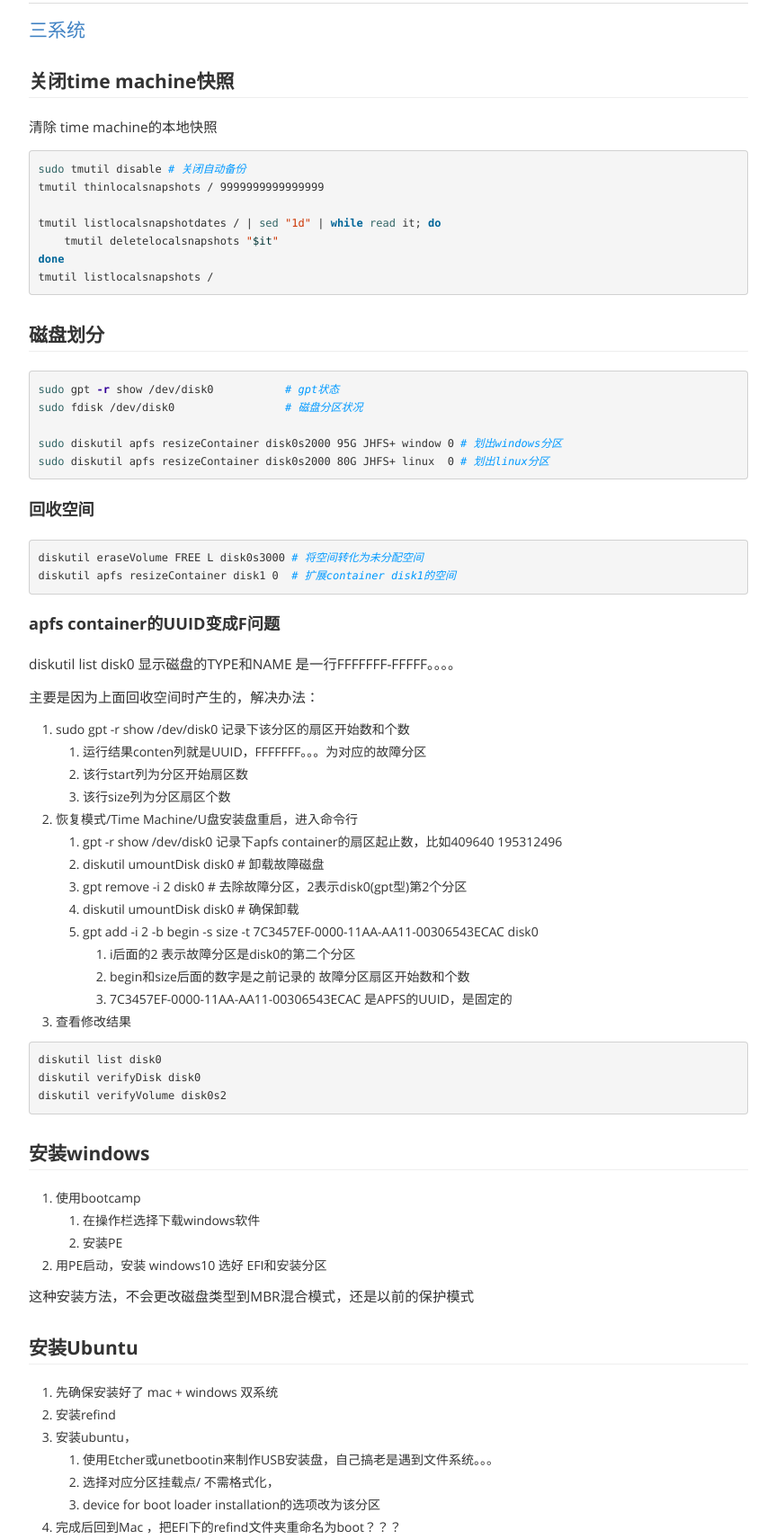
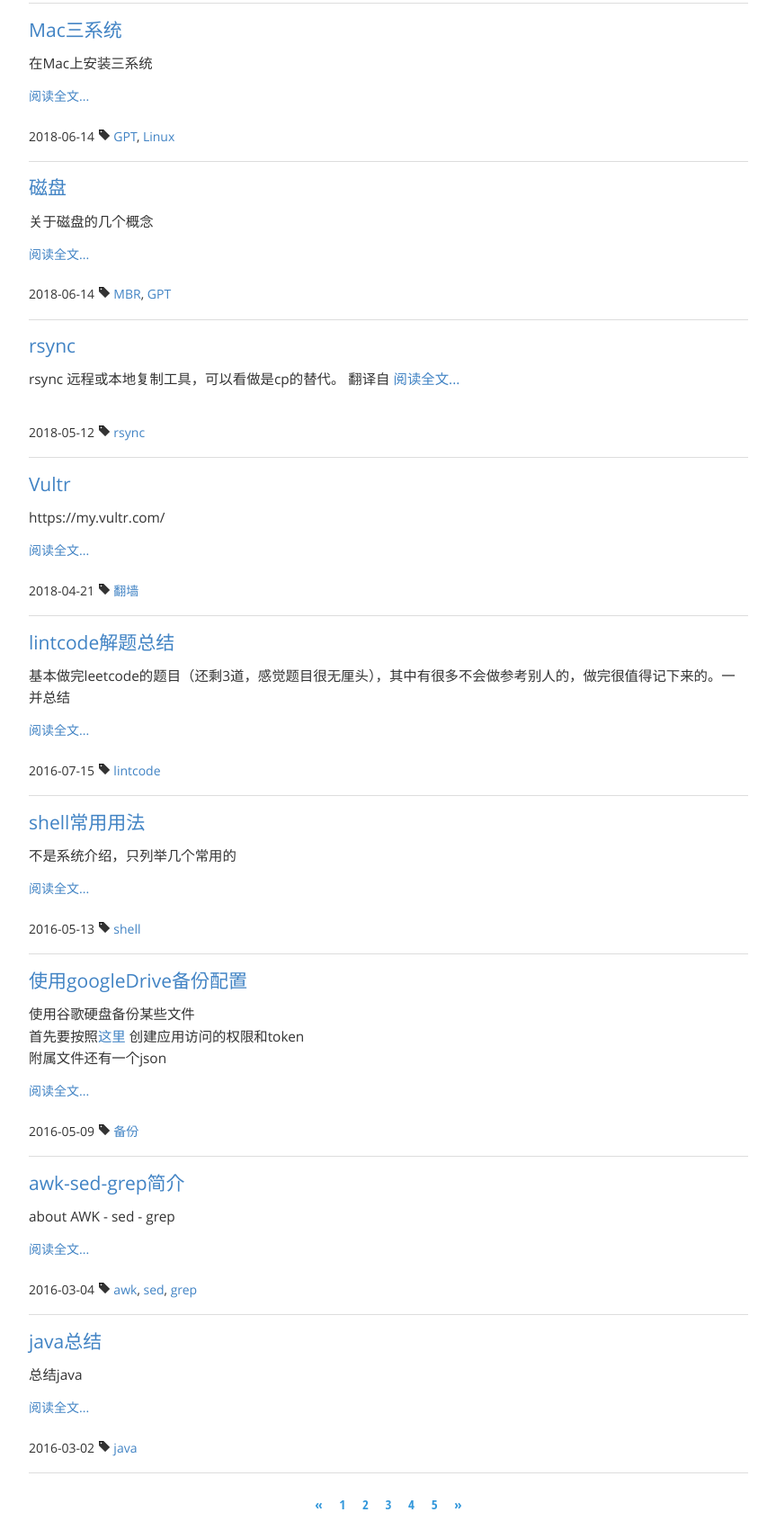
Before and after one commit to yacc3/yacc3.github.io, a plain HTML site: page index.html in a window 1280 px wide. Shown: the part 232-1943 px from the top of the page at 90% size, without its empty margins (208-1071 px from the left). Drawn offline with Linux system fonts and the light colour scheme.

Commit message:
2019-03-18 05:00:17

```diff
--- a/index.html
+++ b/index.html
@@ -63,113 +63,16 @@
         <hr/>
 
 
-        <h11><a class="title" href="/posts/%E4%B8%89%E7%B3%BB%E7%BB%9F">三系统</a></h11>
+        <h11><a class="title" href="/posts/%E4%B8%89%E7%B3%BB%E7%BB%9F">Mac三系统</a></h11>
         <div class="post_at_index">
-            <h1 id="关闭time-machine快照">关闭time machine快照</h1>
-
-<p>清除 time machine的本地快照</p>
-<div class="language-bash highlighter-rouge"><div class="highlight"><pre class="highlight"><code><span class="nb">sudo </span>tmutil disable <span class="c"># 关闭自动备份</span>
-tmutil thinlocalsnapshots / 9999999999999999
-
-tmutil listlocalsnapshotdates / | <span class="nb">sed</span> <span class="s2">"1d"</span> | <span class="k">while </span><span class="nb">read </span>it<span class="p">;</span> <span class="k">do
-    </span>tmutil deletelocalsnapshots <span class="s2">"</span><span class="nv">$it</span><span class="s2">"</span>
-<span class="k">done
-</span>tmutil listlocalsnapshots /
-</code></pre></div></div>
-
-<h1 id="磁盘划分">磁盘划分</h1>
-
-<div class="language-bash highlighter-rouge"><div class="highlight"><pre class="highlight"><code><span class="nb">sudo </span>gpt <span class="nt">-r</span> show /dev/disk0           <span class="c"># gpt状态</span>
-<span class="nb">sudo </span>fdisk /dev/disk0                 <span class="c"># 磁盘分区状况</span>
-
-<span class="nb">sudo </span>diskutil apfs resizeContainer disk0s2000 95G JHFS+ window 0 <span class="c"># 划出windows分区</span>
-<span class="nb">sudo </span>diskutil apfs resizeContainer disk0s2000 80G JHFS+ linux  0 <span class="c"># 划出linux分区</span>
-</code></pre></div></div>
-
-<h2 id="回收空间">回收空间</h2>
-
-<div class="language-bash highlighter-rouge"><div class="highlight"><pre class="highlight"><code>diskutil eraseVolume FREE L disk0s3000 <span class="c"># 将空间转化为未分配空间</span>
-diskutil apfs resizeContainer disk1 0  <span class="c"># 扩展container disk1的空间</span>
-</code></pre></div></div>
-
-<h2 id="apfs-container的uuid变成f问题">apfs container的UUID变成F问题</h2>
-
-<p>diskutil list disk0 显示磁盘的TYPE和NAME 是一行FFFFFFF-FFFFF。。。。</p>
-
-<p>主要是因为上面回收空间时产生的，解决办法：</p>
-
-<ol>
-  <li>sudo gpt -r show /dev/disk0 记录下该分区的扇区开始数和个数
-    <ol>
-      <li>运行结果conten列就是UUID，FFFFFFF。。。为对应的故障分区</li>
-      <li>该行start列为分区开始扇区数</li>
-      <li>该行size列为分区扇区个数</li>
-    </ol>
-  </li>
-  <li>恢复模式/Time Machine/U盘安装盘重启，进入命令行
-    <ol>
-      <li>gpt -r show /dev/disk0 记录下apfs container的扇区起止数，比如409640 195312496</li>
-      <li>diskutil umountDisk disk0  # 卸载故障磁盘</li>
-      <li>gpt remove -i 2 disk0      # 去除故障分区，2表示disk0(gpt型)第2个分区</li>
-      <li>diskutil umountDisk disk0  # 确保卸载</li>
-      <li>gpt add -i 2 -b begin -s size -t 7C3457EF-0000-11AA-AA11-00306543ECAC disk0
-        <ol>
-          <li>i后面的2 表示故障分区是disk0的第二个分区</li>
-          <li>begin和size后面的数字是之前记录的 故障分区扇区开始数和个数</li>
-          <li>7C3457EF-0000-11AA-AA11-00306543ECAC 是APFS的UUID，是固定的</li>
-        </ol>
-      </li>
-    </ol>
-  </li>
-  <li>查看修改结果</li>
-</ol>
-
-<div class="language-bash highlighter-rouge"><div class="highlight"><pre class="highlight"><code>diskutil list disk0
-diskutil verifyDisk disk0
-diskutil verifyVolume disk0s2
-</code></pre></div></div>
-
-<h1 id="安装windows">安装windows</h1>
-
-<ol>
-  <li>使用bootcamp
-    <ol>
-      <li>在操作栏选择下载windows软件</li>
-      <li>安装PE</li>
-    </ol>
-  </li>
-  <li>用PE启动，安装 windows10 选好 EFI和安装分区</li>
-</ol>
-
-<p>这种安装方法，不会更改磁盘类型到MBR混合模式，还是以前的保护模式</p>
-
-<h1 id="安装ubuntu">安装Ubuntu</h1>
-
-<ol>
-  <li>先确保安装好了 mac + windows 双系统</li>
-  <li>安装refind</li>
-  <li>安装ubuntu，
-    <ol>
-      <li>使用Etcher或unetbootin来制作USB安装盘，自己搞老是遇到文件系统。。。</li>
-      <li>选择对应分区挂载点/ 不需格式化，</li>
-      <li>device for boot loader installation的选项改为该分区</li>
-    </ol>
-  </li>
-  <li>完成后回到Mac ，把EFI下的refind文件夹重命名为boot？？？</li>
-</ol>
-
-<h1 id="其他">其他</h1>
-
-<p>Ubuntu下 sudo efibootmgr显示启动列表</p>
-
-<h2 id="删除refind">删除refind</h2>
-<p>在macOS中 进入EFI分区删除refind文件夹，sudo bless –setBoot –mount /</p>
+            <p>在Mac上安装三系统</p>
 
 
+        <a href="/posts/%E4%B8%89%E7%B3%BB%E7%BB%9F" rel="nofollow">阅读全文...</a>
         </div>
         <br/>
         <div>
-          <cite>2018-06-24</cite> <i class="icon-tag"></i>
+          <cite>2018-06-14</cite> <i class="icon-tag"></i>  <a href="tags#GPT-ref">GPT</a>, <a href="tags#Linux-ref">Linux</a>
        </div>
         <div style="clear: both;"></div>
         <hr/>
```
Also changed, not shown: archive.html (+1 -1 lines), explore.html (+2 -2 lines), posts/POSIX信号.html (+1 -1 lines), posts/iPhone换电池.md.html (+1 -1 lines), posts/三系统.html (+26 -4 lines), posts/树莓派.html (+1 -1 lines), posts/磁盘.html (+2 -2 lines), tags.html (+18 -2 lines).
